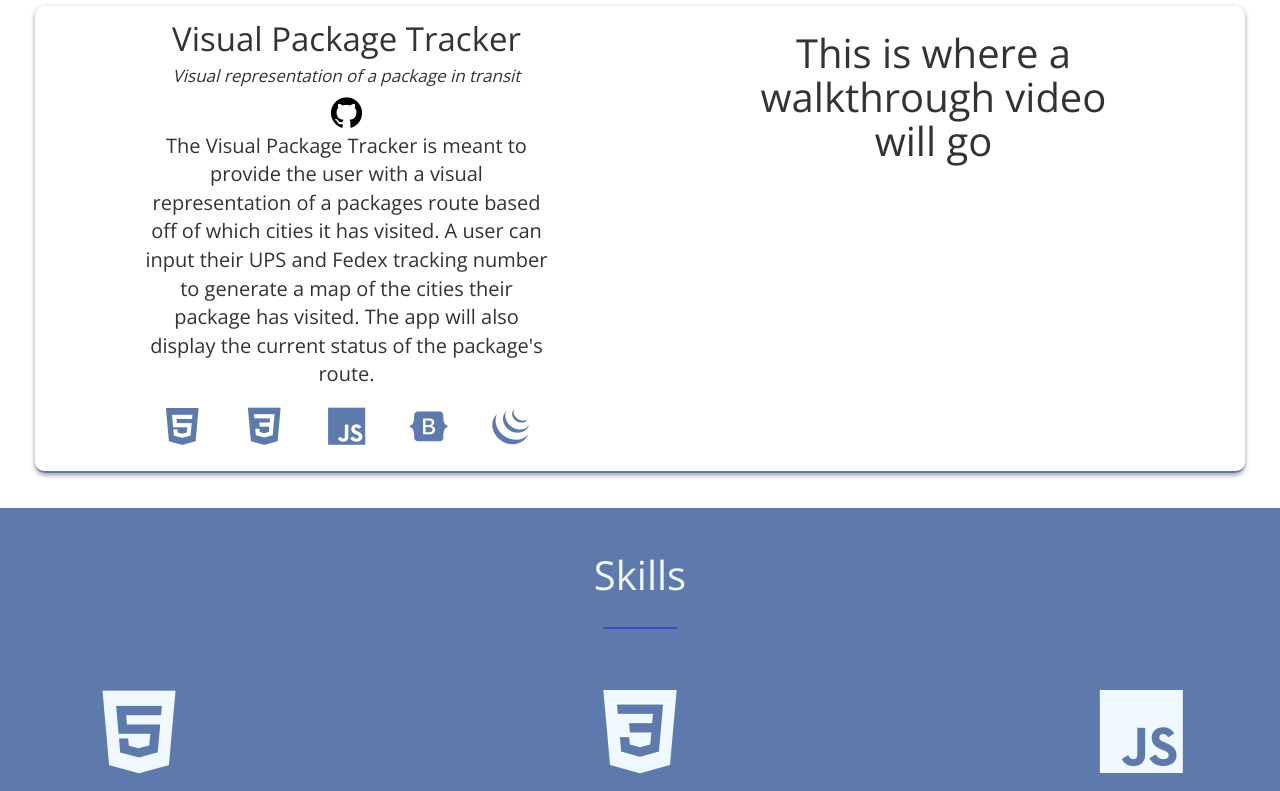
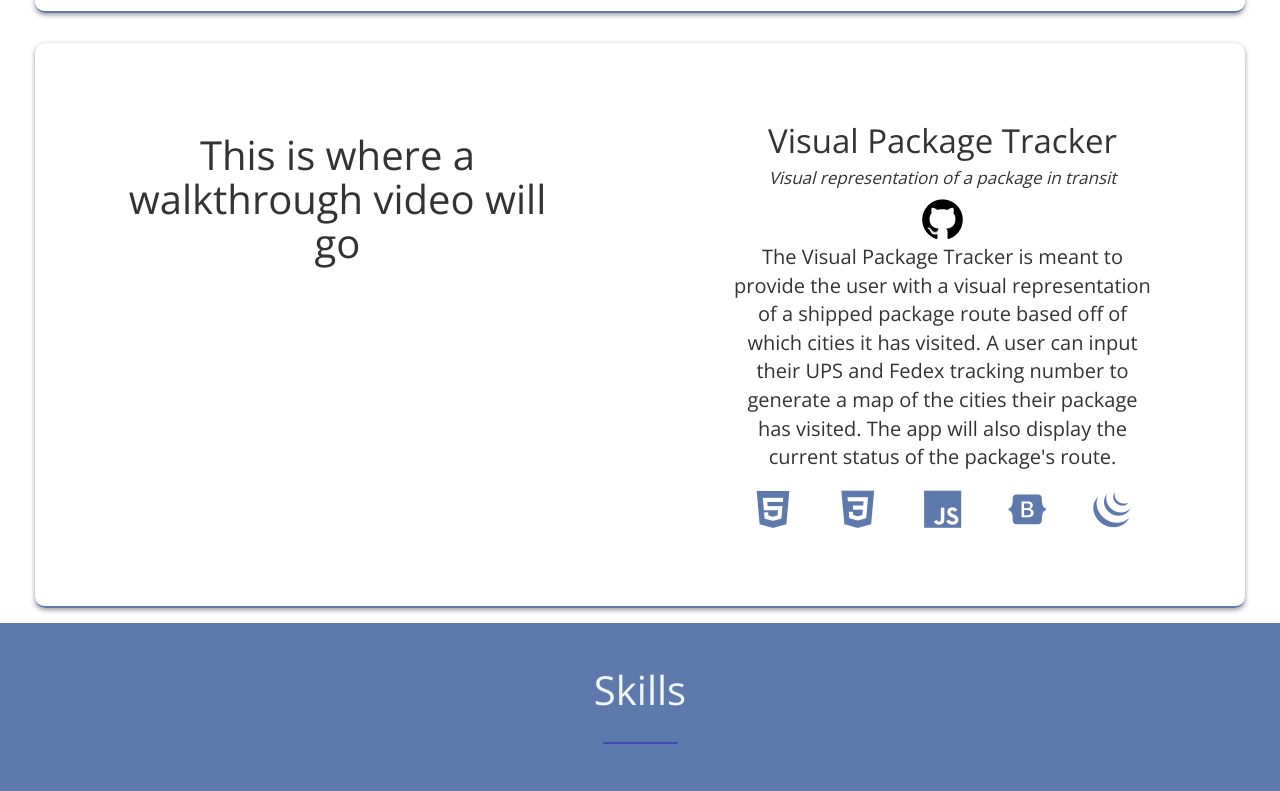
Before and after one commit to s-zimm/Portfolio, a plain HTML site: page index.html in a window 1280 px wide. Shown: the part 1800-2591 px from the top of the page. Drawn offline with nearby package versions, Linux system fonts and the light colour scheme.

Commit message:
Adds resume to portfolio and modifies size of devicons

```diff
--- a/index.html
+++ b/index.html
@@ -61,7 +61,7 @@
 
         <div class="about-text">
             <p>
-                    I am a full stack software developer who hails from the quaint, coastal city of Charleston (pronounced locally: Chah-ull-stn), South Carolina. I am committed to building reliable, clean, and cutting-edge applications. Apart from writing code, I like music that you can get lost in, board game sessions that last all night, and food that can elevate your soul.
+                    I am a full stack software developer who hails from the quaint, coastal city of Charleston (pronounced locally: Chall-stun), South Carolina. I am committed to building reliable, clean, and cutting-edge applications. Apart from writing code, I like music that you can get lost in, board game sessions that last all night, and food that can elevate your soul.
             </p>
         </div>
 
@@ -78,7 +78,7 @@
                     <h4>Tabletop Scores</h4>
                     <h6><i>Board gaming social media experience</i></h6>
                     <a target="_blank" href="https://github.com/Vurolock/tabletop-scores"><i class="devicon-github-plain github" data></i></a>
-                    <p>Tabletop Scores is a web application built for board gamers to track scores against  their    friends. After logging in with a Google account, a user can add game sessions   which will track     which game, which users, and their scores for a particular gaming    session. Games can be added   to the database and updated by users of the application.</p>
+                    <p>Tabletop Scores is a web application built for board gamers to track scores against  their    friends. After logging in with a Google account, a user can add game sessions   which will log     the game, the users, and their scores for a particular gaming    session. Games can be added   to the database and updated by users of the application.</p>
                     <div class="tech-stack-used">
                         <i class="devicon-nodejs-plain"></i>
                         <i class="devicon-express-original"></i>
@@ -103,7 +103,7 @@
                     <h6><i>Visual representation of a package in transit</i></h6>
                     <a href="https://github.com/s-zimm/Package-Track-Map"><i class="devicon-github-plain" data></i></a>
                     <p>
-                        The Visual Package Tracker is meant to provide the user with a visual representation of a packages route based off of which cities it has visited. A user can input their UPS and Fedex tracking number to generate a map of the cities their package has visited. The app will also display the current status of the package's route.
+                        The Visual Package Tracker is meant to provide the user with a visual representation of a shipped package route based off of which cities it has visited. A user can input their UPS and Fedex tracking number to generate a map of the cities their package has visited. The app will also display the current status of the package's route.
                     </p>
                     <div class="tech-stack-used">
                         <i class="devicon-html5-plain"></i>
@@ -192,6 +192,9 @@
             <a target="_blank" href="https://www.linkedin.com/in/seth-zimmerman-b8a9b263/">
                 <i class="fa fa-linkedin-square" aria-hidden="true"></i>
             </a>
+            <a target="_blank" href="images/SethZimmermanResume.pdf">
+                <i class="fa fa-file-text" aria-hidden="true"></i>
+            </a>
         </div>
     </div>
 
--- a/stylesheets/main.css
+++ b/stylesheets/main.css
@@ -143,7 +143,7 @@ hr {
 }
 
 #skills i {
-    font-size: 50px;
+    font-size: 60px;
     padding: 10px;
     transition: all ease .3s;
 }
@@ -258,7 +258,7 @@ hr {
     }
 
     #skills i {
-        font-size: 70px;
+        font-size: 85px;
     }
 }
 
@@ -289,7 +289,8 @@ hr {
 
     #projects div.project-content {
         flex-direction: row;
-        margin: 35px 35px;
+        margin: 15px 35px;
+        padding: 70px 0 70px 0;
         justify-content: space-around;
     }
 
@@ -302,7 +303,7 @@ hr {
     }
 
     .project-description i[data] {
-        font-size: 33px;
+        font-size: 43px;
         color: black;
     }
 
@@ -310,8 +311,12 @@ hr {
         font-size: 38px;
     }
 
+    #package-tracker div.project-content {
+        flex-direction: row-reverse;
+    }
+
     #skills i {
-        font-size: 85px;
+        font-size: 100px;
     }
 
     #contact i {
@@ -327,4 +332,8 @@ hr {
     #skills i:hover {
         transform: translateY(-13px);
     }
+
+    #contact {
+        padding: 60px 0 60px 0;
+    }
 }
```
Also changed, not shown: 1 other file.
